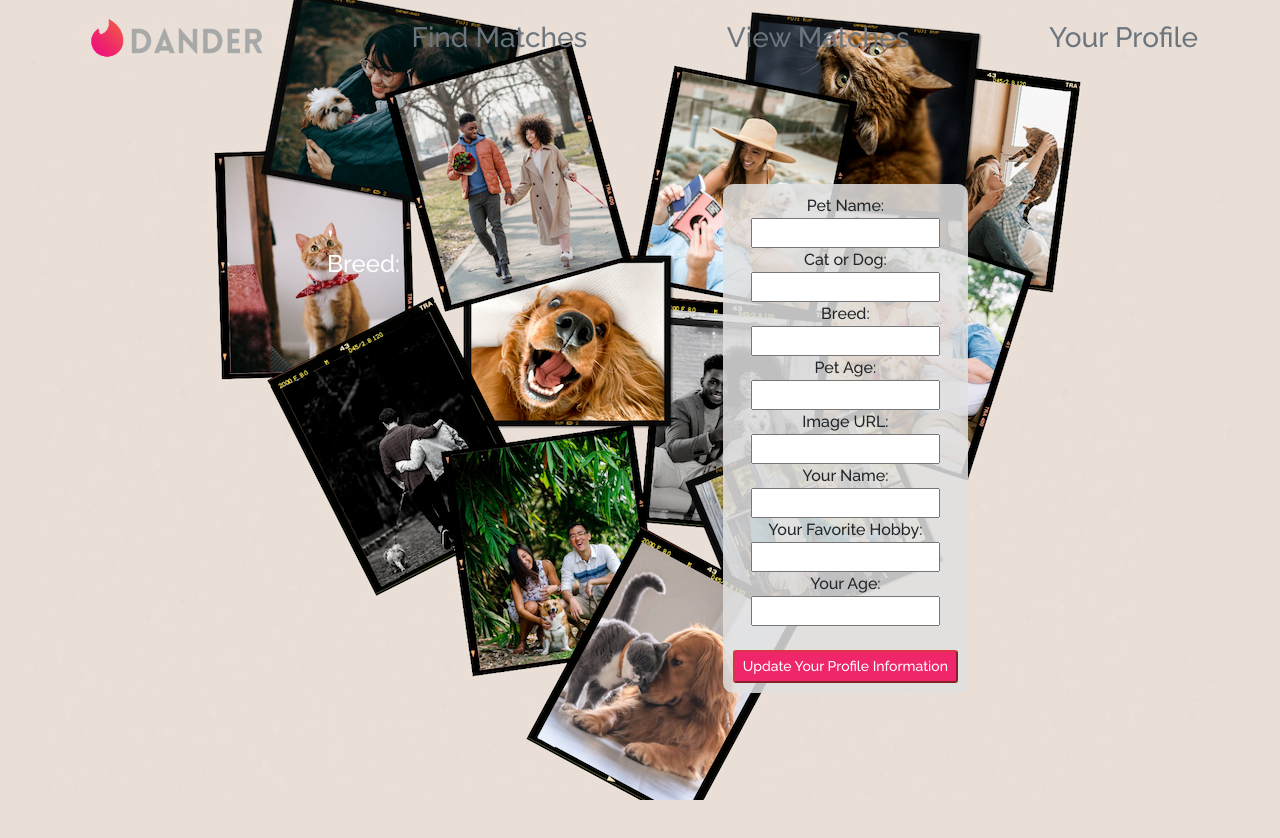
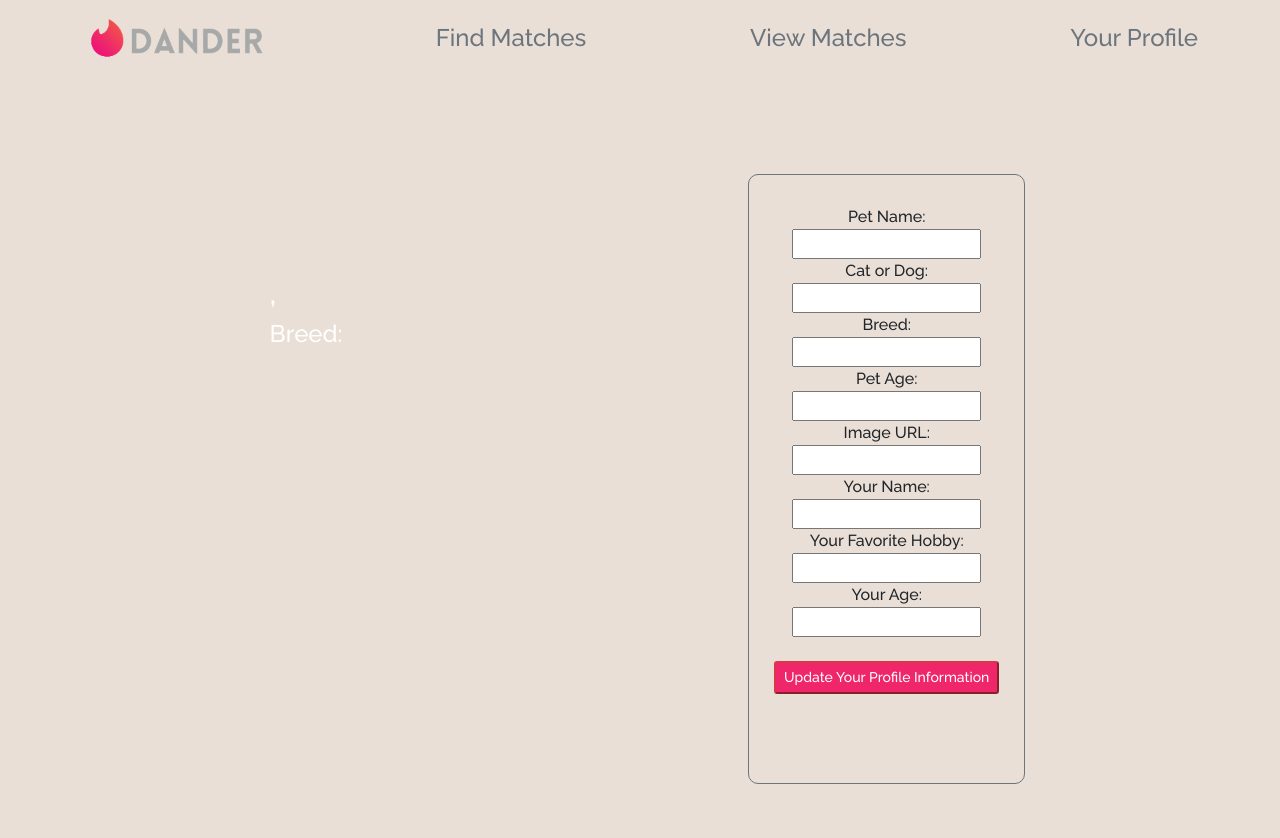
Before and after one commit to amiefoster/pet-tinder-frontend, a React (Create React App) app: page /UserProfile in a window 1280 px wide. Shown: the top 838 px of the page. Before the commit the page ends 800 px from the top, so only its background shows below. Built offline with nearby package versions, Linux system fonts and the light colour scheme; no server answers.

Commit message:
added styling and fixed background

```diff
--- a/src/components/App.js
+++ b/src/components/App.js
@@ -8,7 +8,7 @@ import MatchesContainer from "./MatchesContainer";
 
 function App() {
   return (
-    <div>
+    <div className="background-solid">
       <Navbar />
       <Switch>
         <Route exact path="/Matches">
--- a/src/components/Home.js
+++ b/src/components/Home.js
@@ -1,3 +1,6 @@
+import background from "../images/home-background.png";
+
+
 function Home() {
   return (
     <div className="home-background">
@@ -19,8 +22,7 @@ function Home() {
             <button
               type="button"
               id="center-title-button"
-              class="btn-lg btn-danger"
-            >
+              class="btn-lg btn-danger">
               Find Your Match
             </button>
           </a>
--- a/src/components/Matches.js
+++ b/src/components/Matches.js
@@ -9,12 +9,14 @@ function Matches({
   const [isVisible, setIsVisible] = useState(false)
 
   return (
+    <div className="matches-background">
     <div onClick={() => setIsVisible(!isVisible)} className="match-card" style={{backgroundImage: `url(${imageUrl})`}}>
       <h1>
         {ownerName}, {ownerAge}
       </h1>
       {isVisible ? <div><h4>Hobby: {ownerHobby}</h4><h4>{species} {petName}, {age}, {breed}</h4></div>: null}
     </div>
+    </div>
   );
 }
 
--- a/src/components/MatchingCard.js
+++ b/src/components/MatchingCard.js
@@ -45,7 +45,7 @@ function MatchingCard({
   }
 
   return (
-    <div >
+    <div className="matching-card-background">
       {match ? (
         <img src={matchImg} className="match-pic" alt="match banner" />
       ) : null}
--- a/src/components/MatchingContainer.js
+++ b/src/components/MatchingContainer.js
@@ -88,7 +88,11 @@ function MatchingContainer() {
     });
   }
 
-  return <div className="big-card-container">{renderPetProfiles()}</div>;
+  return (
+    <div className="matching-background">
+      <div className="big-card-container">{renderPetProfiles()}</div>
+    </div>
+  )
 }
 
 export default MatchingContainer;
--- a/src/components/Navbar.js
+++ b/src/components/Navbar.js
@@ -2,37 +2,42 @@ import { NavLink } from "react-router-dom";
 import logo from "../images/logo.png";
 
 function Navbar() {
+
   return (
     <div>
       <div className="navbar navbar-light nav-bar-styling rounded">
         <div className="container">
+
           <NavLink
             to="/"
             className="text-muted no-underline"
             style={{ textDecorationLine: "none" }}
           >
-            <h3><img src={logo} className="logo" /></h3>
+            <h4><img src={logo} className="logo" /></h4>
           </NavLink>
+
           <NavLink
             to="/FindMatches"
             className="text-muted no-underline"
             style={{ textDecorationLine: "none" }}
           >
-            <h3>Find Matches</h3>
+            <h4>Find Matches</h4>
           </NavLink>
+
           <NavLink
             to="/Matches"
             className="text-muted no-underline"
             style={{ textDecorationLine: "none" }}
           >
-            <h3>View Matches</h3>
+            <h4>View Matches</h4>
           </NavLink>
+
           <NavLink
             to="/UserProfile"
             className="text-muted no-underline"
             style={{ textDecorationLine: "none" }}
           >
-            <h3>Your Profile</h3>
+            <h4>Your Profile</h4>
           </NavLink>
         </div>
       </div>
--- a/src/components/UserProfile.js
+++ b/src/components/UserProfile.js
@@ -86,7 +86,7 @@ function UserProfile(){
 
     return (
 
-      <div className="container">
+      <div className="profile-container">
       <div className="profile-card user-profile-card" style={{backgroundImage: `url(${image_url})`}}>
         <div onClick={() => setIsvisible(!isVisible)}>
           <h2>
@@ -103,6 +103,8 @@ function UserProfile(){
           ) : null}
         </div>
       </div>
+
+      <div className="space-div"></div>
 
         <form onSubmit={handleEditForm} className="user-profile-form">
             <label>Pet Name:</label>
--- a/src/index.css
+++ b/src/index.css
@@ -44,15 +44,42 @@
   display: flex;
   justify-content: space-between;
   padding-top: 10px;
+  background-color: #e9dfd6;
+
 }
 
 body {
   font-family: "Raleway", sans-serif;
-  background-color: #e9dfd6;
-  background-image: url("./images/home-background.png");
+  /* background-color: #e9dfd6;
+  background-image: url("./images/home-background.png"); */
   background-repeat: no-repeat;
   background-attachment: fixed;
   background-position: center;
+}
+
+.home-background {
+  background-image: url("./images/home-background.png");
+  height: 135vh;
+  width: 100vw;
+  overflow: scroll;
+}
+
+.background-solid{
+  background-color: #e9dfd6;
+}
+
+.navbar{
+  background-color: #e9dfd6;
+}
+
+/* .matches-background{
+  height: 100vh;
+  width: 100vw;
+  background-color: #e9dfd6;
+} */
+
+.matching-background{
+  background-color: #e9dfd6;
 }
 
 .card-container {
@@ -78,6 +105,7 @@ body {
 
 .swipe {
   position: absolute;
+  align-items: center;
 }
 
 .center {
@@ -121,6 +149,7 @@ body {
 }
 
 .user-profile-card {
+  margin-top: 180px;
   float: left;
 }
 
@@ -128,13 +157,18 @@ body {
   float: right;
   margin-right: 230px;
   margin-top: 100px;
-  padding: 10px;
-  padding-left: 10px;;
-  background: rgba(225, 225, 225, 0.85);
+  padding-top: 30px;
+  padding-right: 25px;
+  padding-left: 25px;
+  margin-bottom: 90px;
+  background: none;
   border-radius: 10px;
   display: flex;
   flex-direction: column;
   align-items: center;
+  border: solid;
+  border-width: 1px;
+  border-color: #6c757d;
 }
 
 .match-card{
@@ -152,16 +186,34 @@ body {
 
 
 .matches-container{
+  display: flex;
   flex-wrap: wrap;
-  display: flex;
   justify-content: center;
   margin-top: 6vh;
-  background-color: none;
   background-size: cover;
+  background-color: #e9dfd6;
 }
 
 .big-card-container{
-  margin-left: 28%;
-  /* fuck you git! */
+  margin-left: 20%;
+  background-color: #e9dfd6;
+  height: 100vh;
+  width: 100vw;
+}
+
+.profile-container{
+  background-color: #e9dfd6;
+  height: 100vh;
+  width: 100vw;
+  display: flex;
+  justify-content: space-around;
+}
+.space-div{
+  width: 100px;
+}
+
+input:hover {
+  border: 1px solid black;
+  opacity: 80%;
 
 }
```
